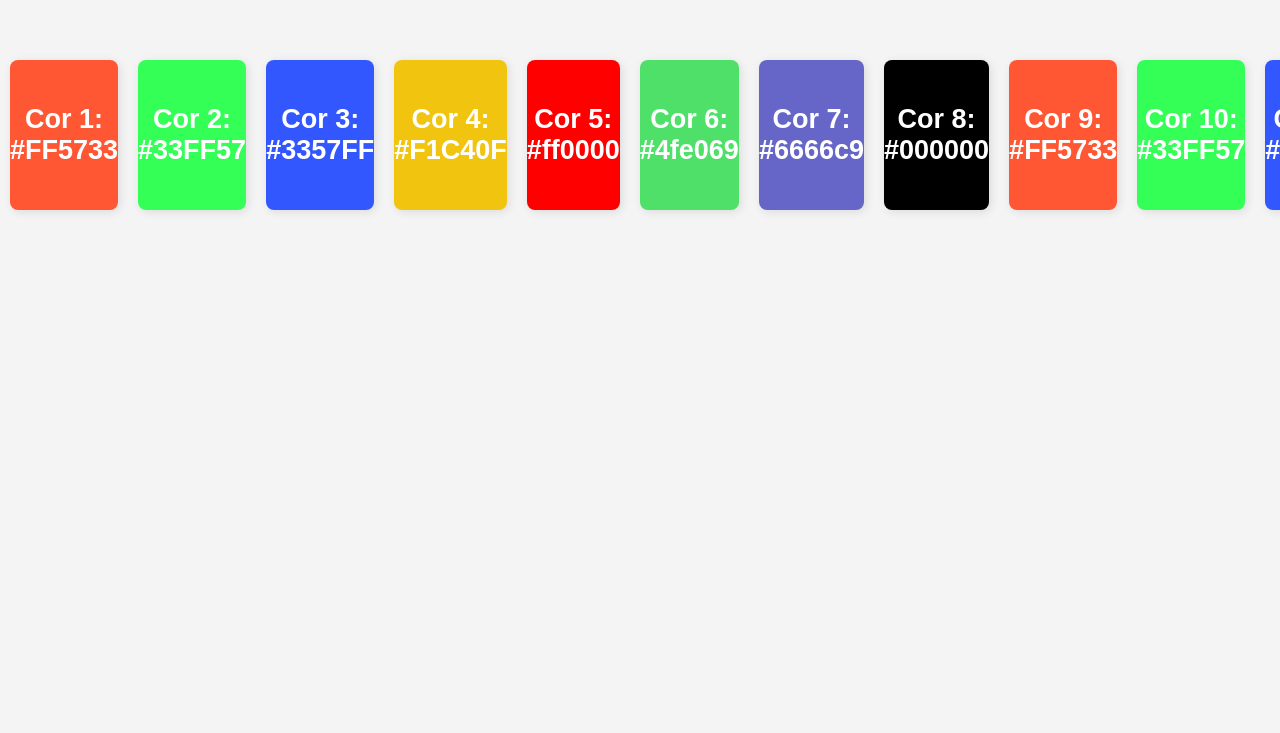
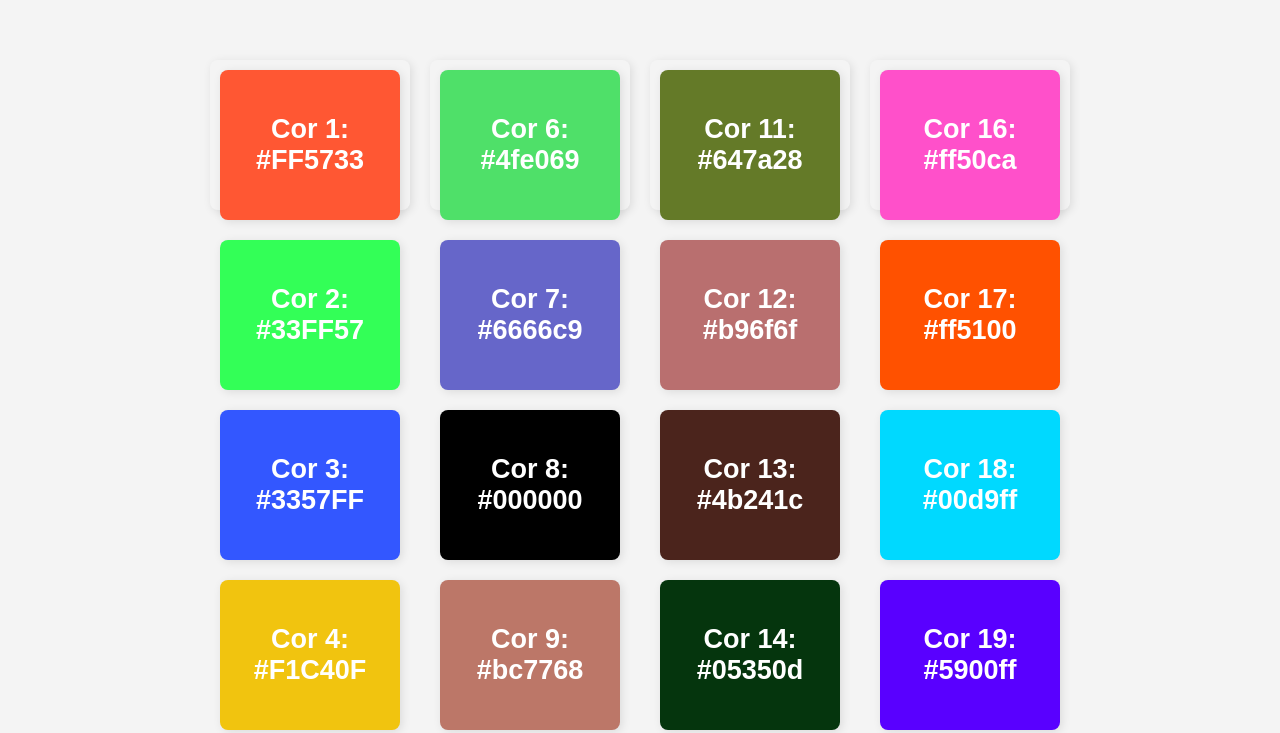
Before and after one commit to dier12421/cleonice_cor, a plain HTML site: page cores/index.html in a window 1280 px wide. Shown: the part 265-998 px from the top of the page. Before the commit the page ends 800 px from the top, so only its background shows below. Drawn offline with Linux system fonts and the light colour scheme.

Commit message:
Add files via upload

```diff
--- a/cores/estilo.css
+++ b/cores/estilo.css
@@ -25,7 +25,9 @@ body {
     font-size: 18px;
     text-align: center;
     border-radius: 8px;
+    flex-wrap: wrap;
     box-shadow: 2px 2px 10px rgba(0, 0, 0, 0.1);
+
 }
 
 #cor1 {
@@ -61,49 +63,49 @@ body {
 }
 
 #cor9 {
-    background-color: #FF5733;
+    background-color: #bc7768;
 }
 
 #cor10 {
-    background-color: #33FF57;
+    background-color: #739479;
 }
 
 #cor11 {
-    background-color: #3357FF;
+    background-color: #647a28;
 }
 
 #cor12 {
-    background-color: #F1C40F;
+    background-color: #b96f6f;
 }
 
 #cor13 {
-    background-color: #FF5733;
+    background-color: #4b241c;
 }
 
 #cor14 {
-    background-color: #33FF57;
+    background-color: #05350d;
 }
 
 #cor15 {
-    background-color: #3357FF;
+    background-color: #324cc4;
 }
 
 #cor16 {
-    background-color: #F1C40F;
+    background-color: #ff50ca;
 }
 
 #cor17 {
-    background-color: #FF5733;
+    background-color: #ff5100;
 }
 
 #cor18 {
-    background-color: #33FF57;
+    background-color: #00d9ff;
 }
 
 #cor19 {
-    background-color: #3357FF;
+    background-color: #5900ff;
 }
 
 #cor20 {
-    background-color: #F1C40F;
+    background-color: #7f62ff;
 }
--- a/cores/index.html
+++ b/cores/index.html
@@ -7,7 +7,7 @@
     <link rel="stylesheet" href="estilo.css">
 </head>
 <body>
-    <div class="container">
+<section class="5 cor">
         <div class="cor" id="cor1">
             <h2>Cor 1: #FF5733</h2>
         </div>
@@ -23,6 +23,8 @@
         <div class="cor" id="cor5">
             <h2>Cor 5: #ff0000</h2>
         </div>
+    </section>
+    <section class="5 cor">
         <div class="cor" id="cor6">
             <h2>Cor 6: #4fe069</h2>
         </div>
@@ -33,40 +35,45 @@
             <h2>Cor 8: #000000</h2>
         </div>
         <div class="cor" id="cor9">
-            <h2>Cor 9: #FF5733</h2>
+            <h2>Cor 9: #bc7768</h2>
         </div>
         <div class="cor" id="cor10">
-            <h2>Cor 10: #33FF57</h2>
+            <h2>Cor 10: #739479</h2>
         </div>
+        </section>
+        <section class="5 cor">
         <div class="cor" id="cor11">
-            <h2>Cor 11: #3357FF</h2>
+            <h2>Cor 11: #647a28</h2>
         </div>
         <div class="cor" id="cor12">
-            <h2>Cor 12: #F1C40F</h2>
+            <h2>Cor 12: #b96f6f</h2>
         </div>
         <div class="cor" id="cor13">
-            <h2>Cor 13: #ff0000</h2>
+            <h2>Cor 13: #4b241c</h2>
         </div>
         <div class="cor" id="cor14">
-            <h2>Cor 14: #4fe069</h2>
+            <h2>Cor 14: #05350d</h2>
         </div>
         <div class="cor" id="cor15">
-            <h2>Cor 15: #6666c9</h2>
+            <h2>Cor 15: #324cc4</h2>
         </div>
+</section>
+<section class="5 cor">
         <div class="cor" id="cor16">
-            <h2>Cor 16: #000000</h2>
+            <h2>Cor 16: #ff50ca</h2>
         </div>
         <div class="cor" id="cor17">
-            <h2>Cor 17: #FF5733</h2>
+            <h2>Cor 17:  #ff5100</h2>
         </div>
         <div class="cor" id="cor18">
-            <h2>Cor 18: #33FF57</h2>
+            <h2>Cor 18: #00d9ff</h2>
         </div>
         <div class="cor" id="cor19">
-            <h2>Cor 19: #3357FF</h2>
+            <h2>Cor 19: #5900ff</h2>
         </div>
         <div class="cor" id="cor20">
-            <h2>Cor 20: #F1C40F</h2>
+            <h2>Cor 20: #7f62ff</h2>
+</section>
         </div>
     </div>
 </body>
```
